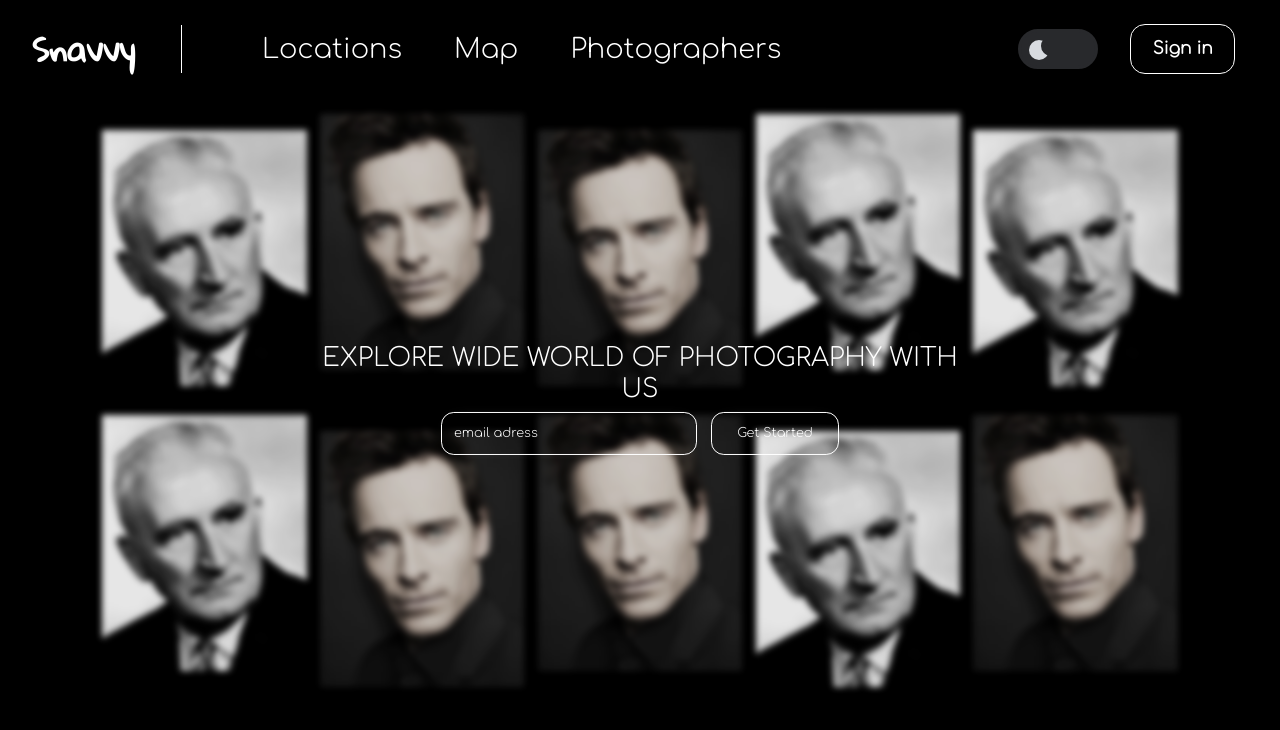
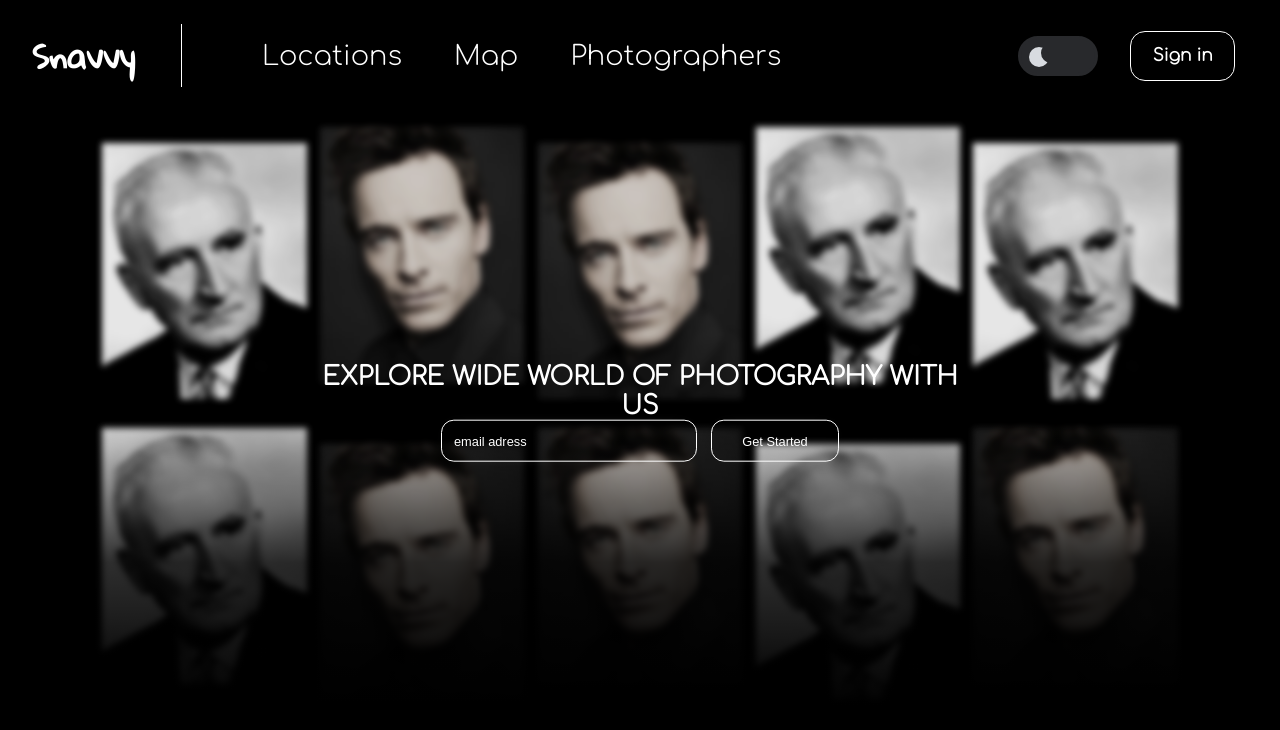
Before and after one commit to deltaonlyone/2V2K, a React (Create React App) app: page / in a window 1280 px wide. Shown: the top 730 px of the page. Built offline with nearby package versions, Linux system fonts and the light colour scheme.

Commit message:
transport all app elements to mainMenu.

```diff
--- a/src/App.css
+++ b/src/App.css
@@ -2,11 +2,7 @@
 @import url('https://fonts.googleapis.com/css2?family=Gloria+Hallelujah&display=swap');
 
 .App {
-  background-color:black;
-  height: 4887px;
   color: white;
-  font-family: 'Comfortaa', sans-serif;
-  /*font-family: "Gloria Hallelujah", cursive;*/
 
 }
 
--- a/src/App.js
+++ b/src/App.js
@@ -1,14 +1,12 @@
 import './App.css';
-import './styles/bootstrap-5.3.3-dist/css/bootstrap.min.css';
-import {NavbarExpanded} from "./ProjectElements/NavBarExpanded/NavbarExpanded";
-import {PhotoSet} from "./ProjectElements/PhotoSet/PhotoSet";
-import {Helmet} from 'react-helmet';
+import MainPage from "./ProjectElements/MainPage/MainPage";
 import UsersList from './UsersList';
 import AllUsersPhotos from "./AllUsersPhotos";
 import faviconLogo from './photos/Snavvy_Logo/favicon.svg';
 import logo from './photos/Snavvy_Logo/Snavvy_logo_White.svg';
 import randomAvatar from './photos/randomAvatar.jpg';
 import PhotoComponent from "./PhotoComponent";
+import {Helmet} from "react-helmet";
 
 
 
@@ -16,17 +14,7 @@ const App = () => {
     return (
         <div className="App">
             <Helmet><title>Snavvy</title></Helmet>
-
-            <NavbarExpanded></NavbarExpanded>
-
-            <PhotoSet></PhotoSet>
-
-            {/*<div>*/}
-            {/*    <UsersList/>*/}
-            {/*    /!*<PhotoComponent/>*!/*/}
-            {/*    <AllUsersPhotos/>*/}
-            {/*</div>*/}
-
+            <MainPage></MainPage>
         </div>
     );
 };
--- /dev/null
+++ b/src/ProjectElements/MainPage/MainPage.js
@@ -0,0 +1,27 @@
+import styles from './MainPage.module.css';
+import {NavbarExpanded} from "../NavBarExpanded/NavbarExpanded";
+import {PhotoSet} from "../PhotoSet/PhotoSet";
+import {MenuSignIn} from "../MenuSignIn/MenuSignIn";
+// import UsersList from './UsersList';
+
+
+const MainPage = () => {
+    return (
+        <div className = {styles['mainPage']}>
+            <MenuSignIn></MenuSignIn>
+
+            <NavbarExpanded></NavbarExpanded>
+
+            <PhotoSet></PhotoSet>
+
+            {/*<div>*/}
+            {/*    <UsersList/>*/}
+            {/*    /!*<PhotoComponent/>*!/*/}
+            {/*    <AllUsersPhotos/>*/}
+            {/*</div>*/}
+
+        </div>
+    );
+};
+
+export default MainPage;
--- /dev/null
+++ b/src/ProjectElements/MainPage/MainPage.module.css
@@ -0,0 +1,8 @@
+@import url('https://fonts.googleapis.com/css2?family=Comfortaa:wght@300');
+@import url('https://fonts.googleapis.com/css2?family=Gloria+Hallelujah&display=swap');
+
+.mainPage{
+    background-color:black;
+    font-family: 'Comfortaa', sans-serif;
+    height: 4887px;
+}
--- /dev/null
+++ b/src/ProjectElements/MenuSignIn/MenuSignIn.js
@@ -0,0 +1,13 @@
+import React from 'react';
+import styles from './MenuSignIn.module.css';
+
+export function MenuSignIn(props) {
+    return (
+        <nav className={styles.container}>
+
+
+
+
+        </nav>
+    );
+}
--- /dev/null
+++ b/src/ProjectElements/MenuSignIn/MenuSignIn.module.css
@@ -0,0 +1,3 @@
+.container{
+
+}
--- a/src/ProjectElements/NavBarExpanded/NavbarExpanded.js
+++ b/src/ProjectElements/NavBarExpanded/NavbarExpanded.js
@@ -28,6 +28,8 @@ export function NavbarExpanded(props) {
                             <span className={styles.slider}></span>
                         </label>
                     </div>
+
+
                     <div className={styles.nav__cta}>
                         <button className={styles.buttonNavbar}>Sign in</button>
                     </div>
--- a/src/ProjectElements/NavBarExpanded/NavbarTopCss.module.css
+++ b/src/ProjectElements/NavBarExpanded/NavbarTopCss.module.css
@@ -317,6 +317,7 @@ a {
 
 
 .buttonNavbar {
+    font-family: 'Comfortaa', sans-serif;
     height: 50px;
     width: 105px;
     padding: 0 20px;
--- a/src/ProjectElements/PhotoSet/PhotoSetStyles.module.css
+++ b/src/ProjectElements/PhotoSet/PhotoSetStyles.module.css
@@ -138,6 +138,7 @@
     display: flex;
     justify-content: space-between;
     padding: 0 8% 0 8%;
+    background: linear-gradient(to bottom, rgba(0,0,0,0), rgba(0,0,0,0.8),rgba(0,0,0,1));
 }
 
 .photoTop1{
```
